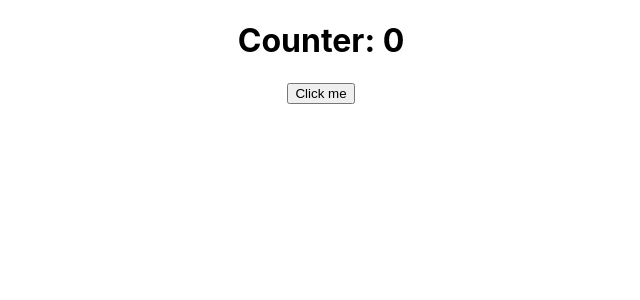
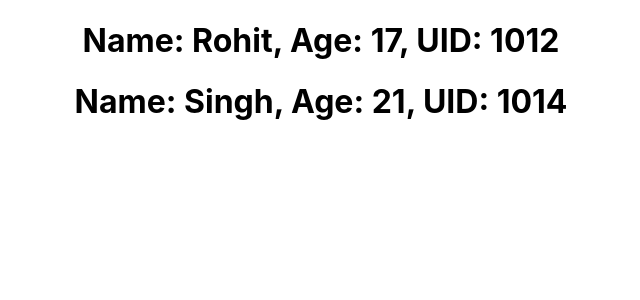
Before and after one commit to rohitksingh/Hello-ReactJs, a React (Create React App) app in the folder hello-react-js/: page / in a window 1280 px wide. Shown: the top 300 px of the page, without its empty margins (319-959 px from the left). Built offline with nearby package versions, Linux system fonts and the light colour scheme.

Commit message:
Added destructing props in functional component

```diff
--- a/hello-react-js/src/App.js
+++ b/hello-react-js/src/App.js
@@ -8,6 +8,7 @@ import User from './components/User'
 import UserClass from './components/UserClass'
 import MessageStateComponent from './components/MessageStateComponent'
 import Counter from './components/Counter'
+import DestructureFunComp from './components/DestructueFunComp'
 
 function App() {
   return (
@@ -22,7 +23,10 @@ function App() {
       <UserClass name="Singh"/>
       <UserClass name="XYZ"/> */}
       {/* <MessageStateComponent/> */}
-      <Counter/>
+      {/* <Counter/> */}
+      <DestructureFunComp name="Rohit" age="17" uid="1012"/>
+      <DestructureFunComp name="Singh" age="21" uid="1014"/>
+
     </div>
   );
 }
--- /dev/null
+++ b/hello-react-js/src/components/DestructueFunComp.js
@@ -0,0 +1,15 @@
+import React from 'react'
+
+const DestructureFunComp = ({name, age, uid}) => {
+
+    return (
+        <div>
+            <h1>
+                Name: {name}, Age: {age}, UID: {uid}
+            </h1>
+        </div>
+    )
+
+}
+
+export default DestructureFunComp
```
